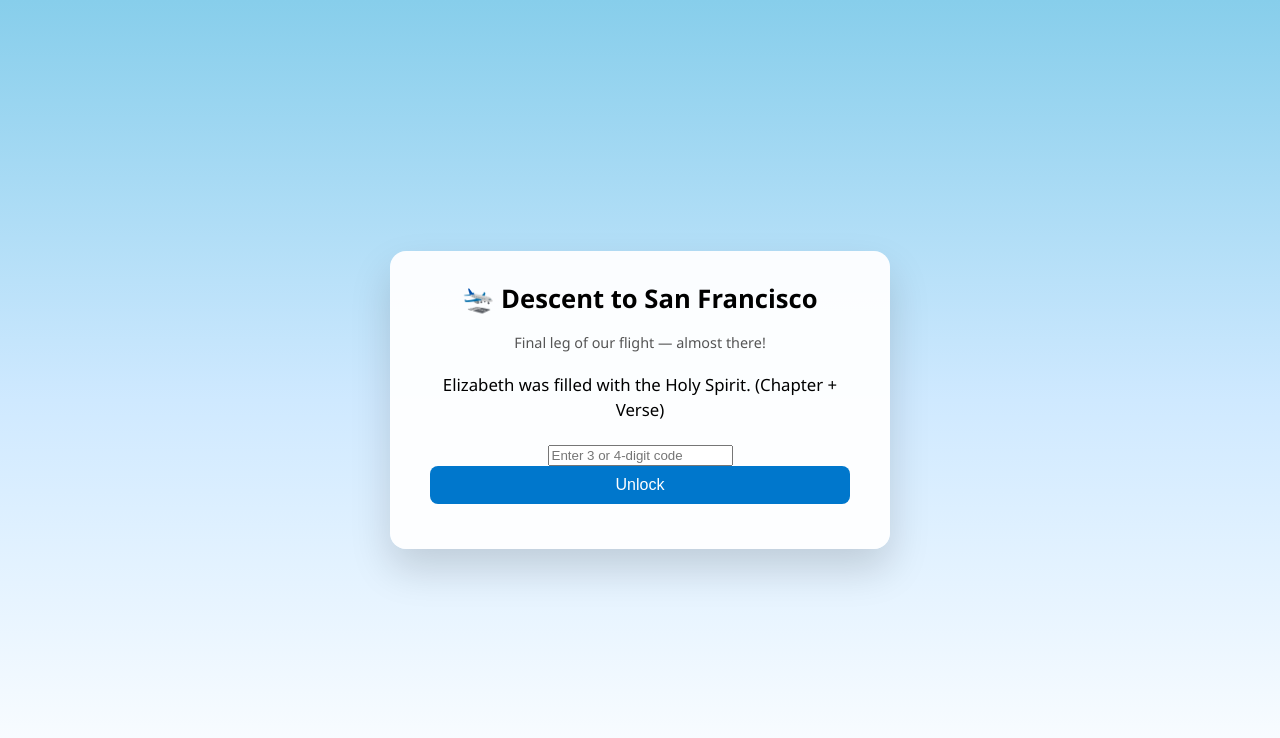
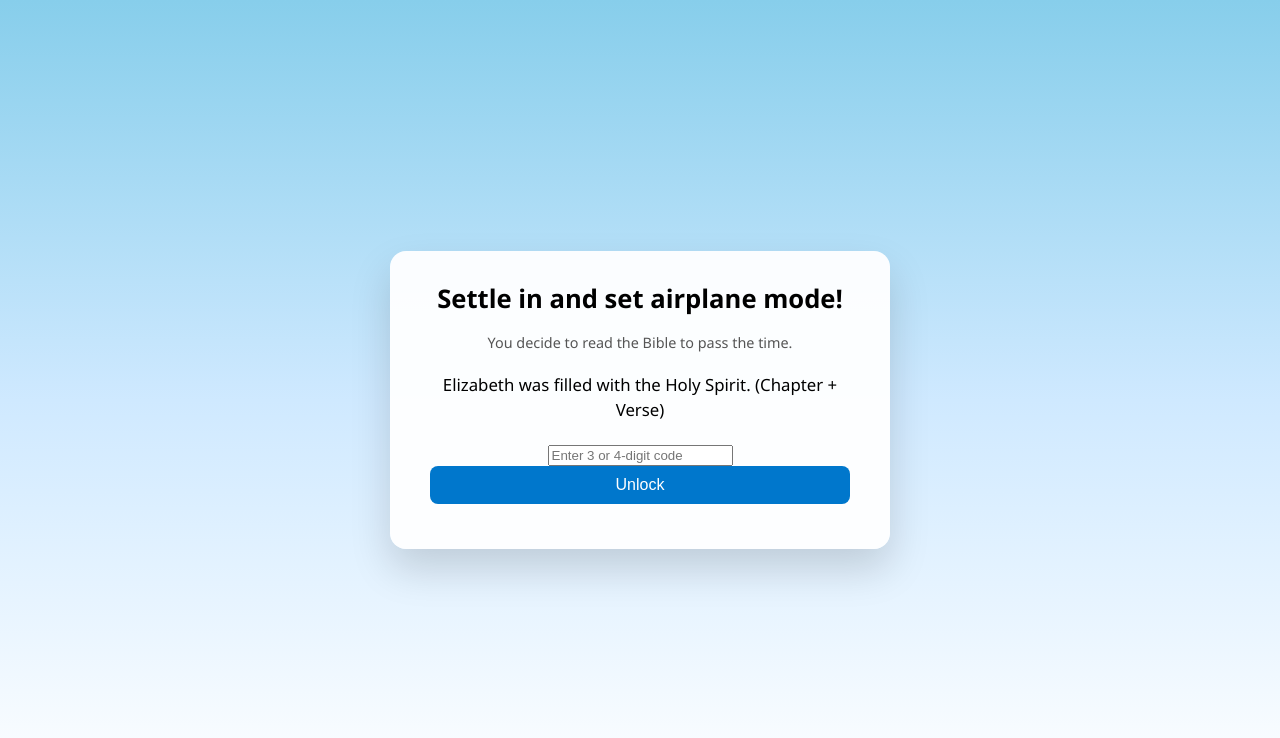
Before and after one commit to zechariahfb04/valentine-escape-room, a plain HTML site: page room3.html in a window 1280 px wide. Drawn offline with Linux system fonts and the light colour scheme.

Commit message:
Update room3.html

```diff
--- a/room3.html
+++ b/room3.html
@@ -8,8 +8,8 @@
 <body class="airborne">
 
   <div class="card">
-    <h1>🛬 Descent to San Francisco</h1>
-    <p class="subtitle">Final leg of our flight — almost there!</p>
+    <h1> Settle in and set airplane mode!</h1>
+    <p class="subtitle">You decide to read the Bible to pass the time.</p>
 
     <p class="riddle">
       Elizabeth was filled with the Holy Spirit. (Chapter + Verse)
```
